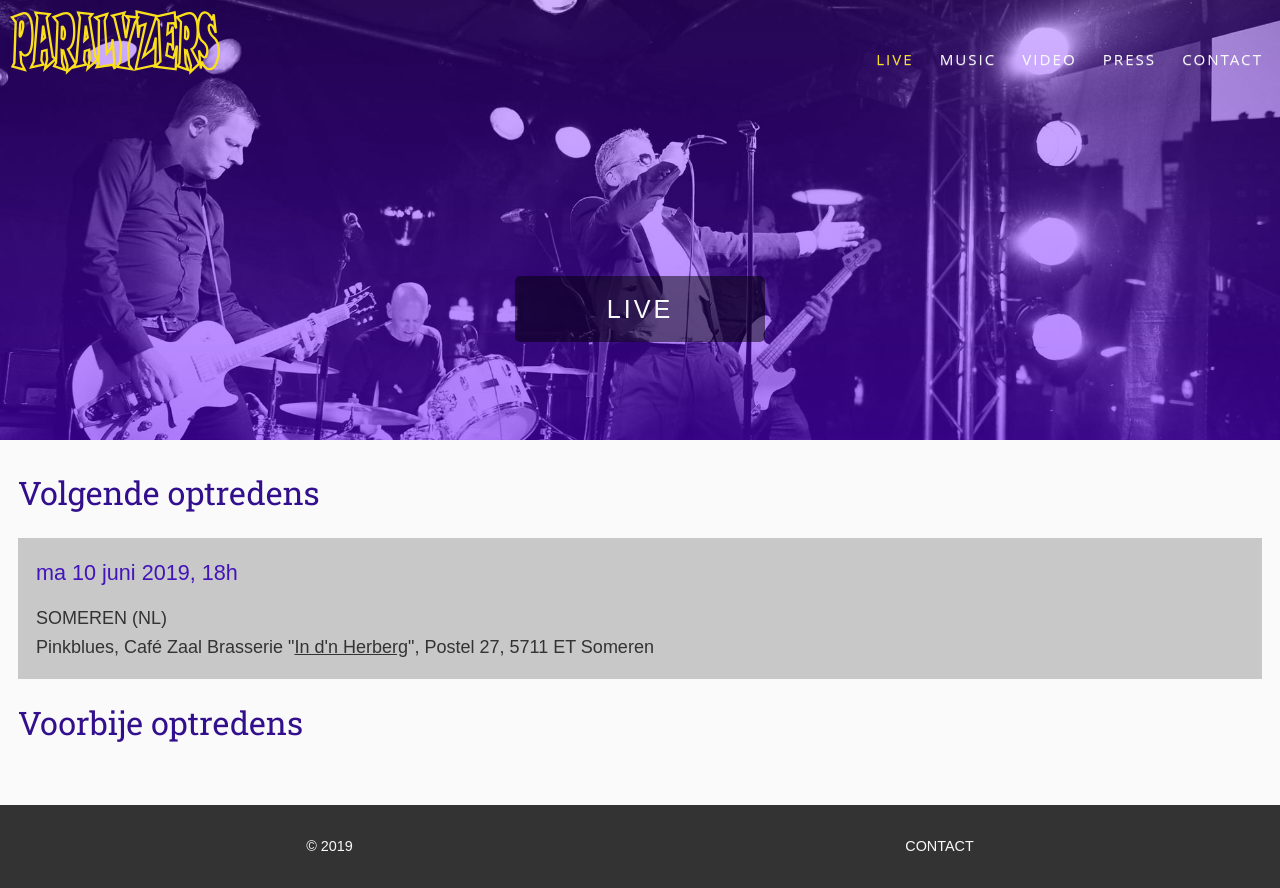
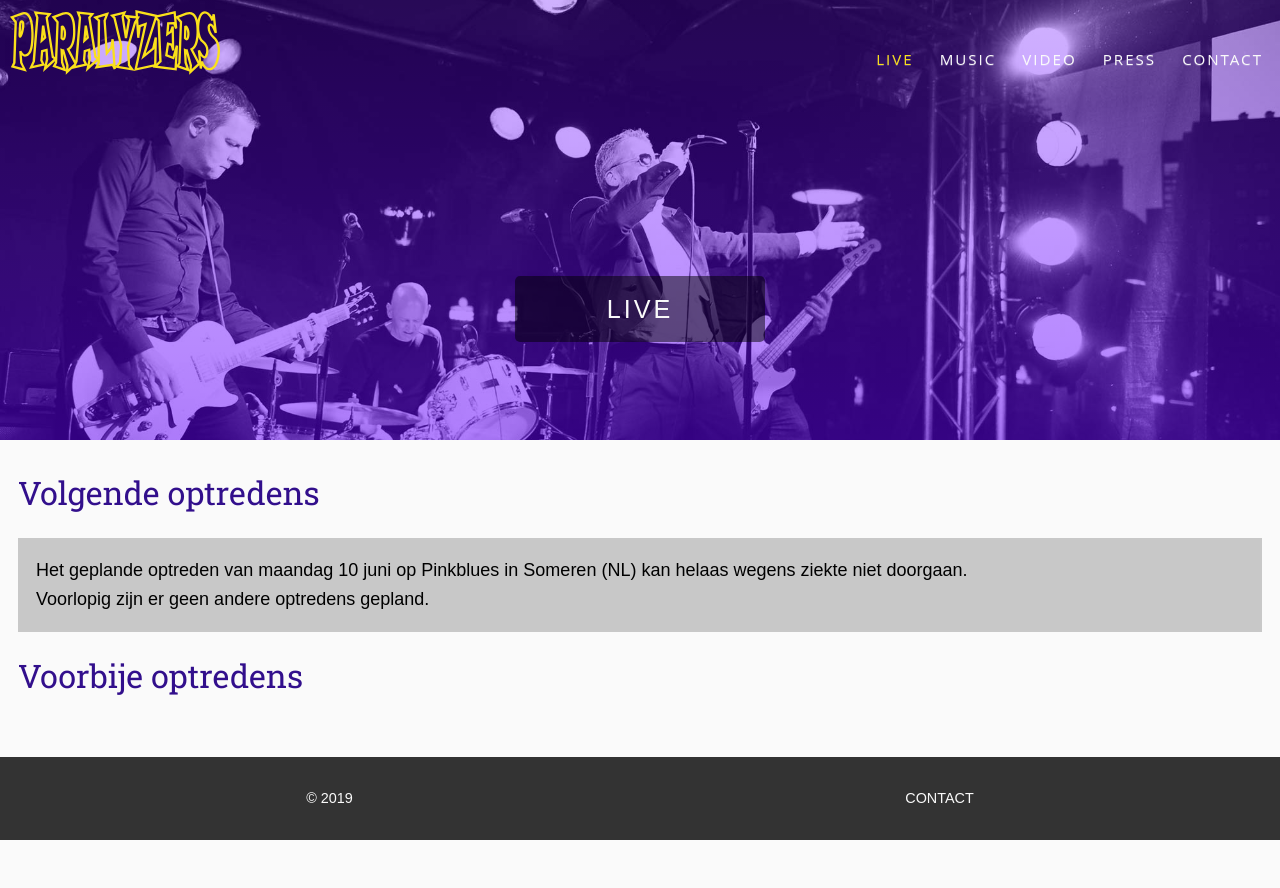
Before and after one commit to rudiponthier/paralyzers, a PHP site: page /live.php in a window 1280 px wide. After the commit the page ends 840 px from the top, so only its background shows below. Run offline with PHP 8.4, Linux system fonts and the light colour scheme; some libraries are stand-ins or nearby versions; some web fonts are replaced.

Commit message:
Optreden Pinkblues in Someren geannuleerd

```diff
--- a/live.php
+++ b/live.php
@@ -24,9 +24,7 @@ $description="Optredens van rootsrockband Paralyzers.";
 	          <div style="display: block">
 	            <ul>
 	              <li>
-	              	<h3 class="gig-date">ma 10 juni 2019, 18h</h3>
-	              	<span class="gig-city">Someren (NL)</span>
-	              	<span class="gig-name">Pinkblues, Café Zaal Brasserie "<a href="https://indenherberg.nl" target ="_blank">In d'n Herberg</a>", Postel 27, 5711 ET Someren</span>
+	              	<p>Het geplande optreden van maandag 10 juni op Pinkblues in Someren (NL) kan helaas wegens ziekte niet doorgaan.<br />Voorlopig zijn er geen andere optredens gepland.</p>
 	              </li>
 	            </ul>
 	          </div>
```
